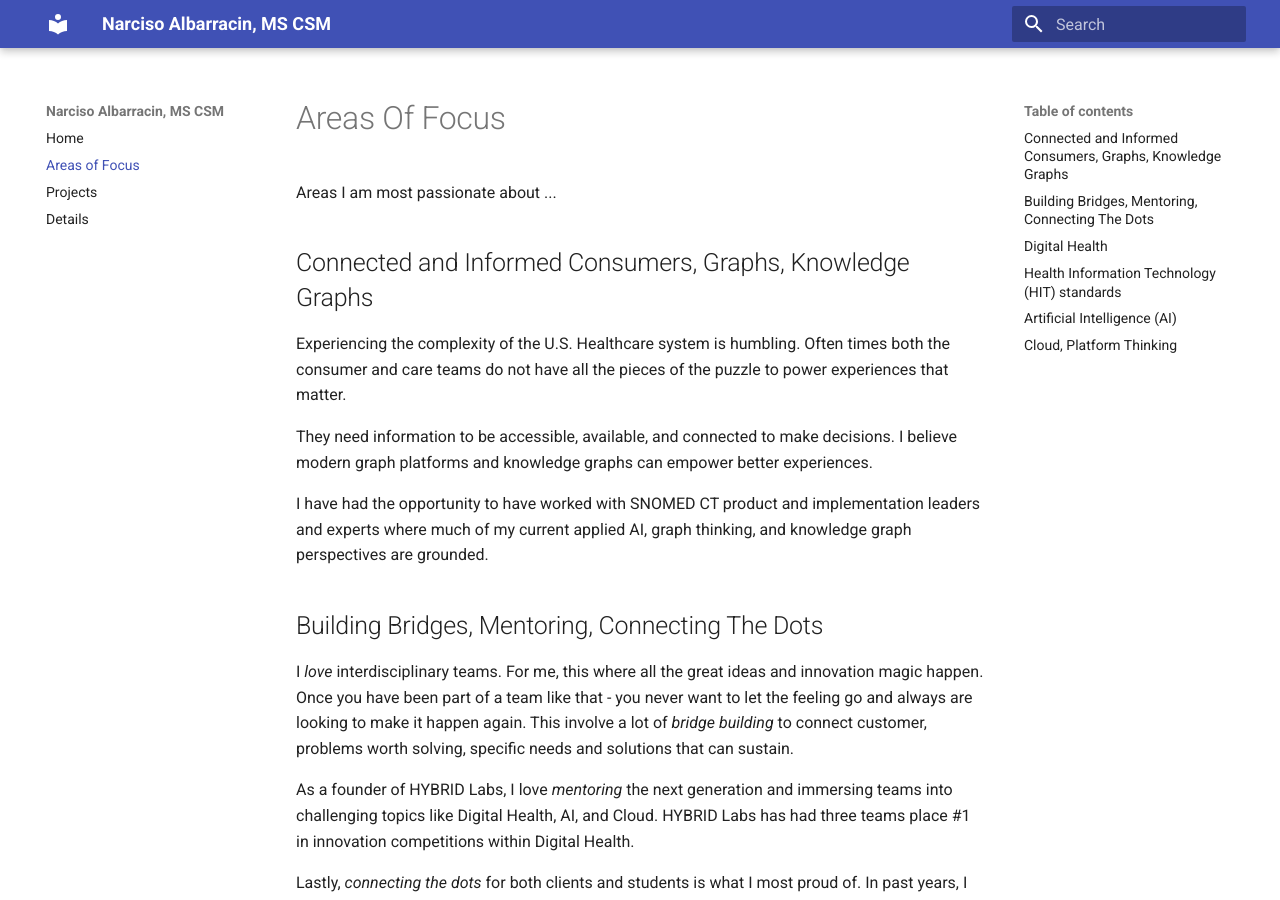
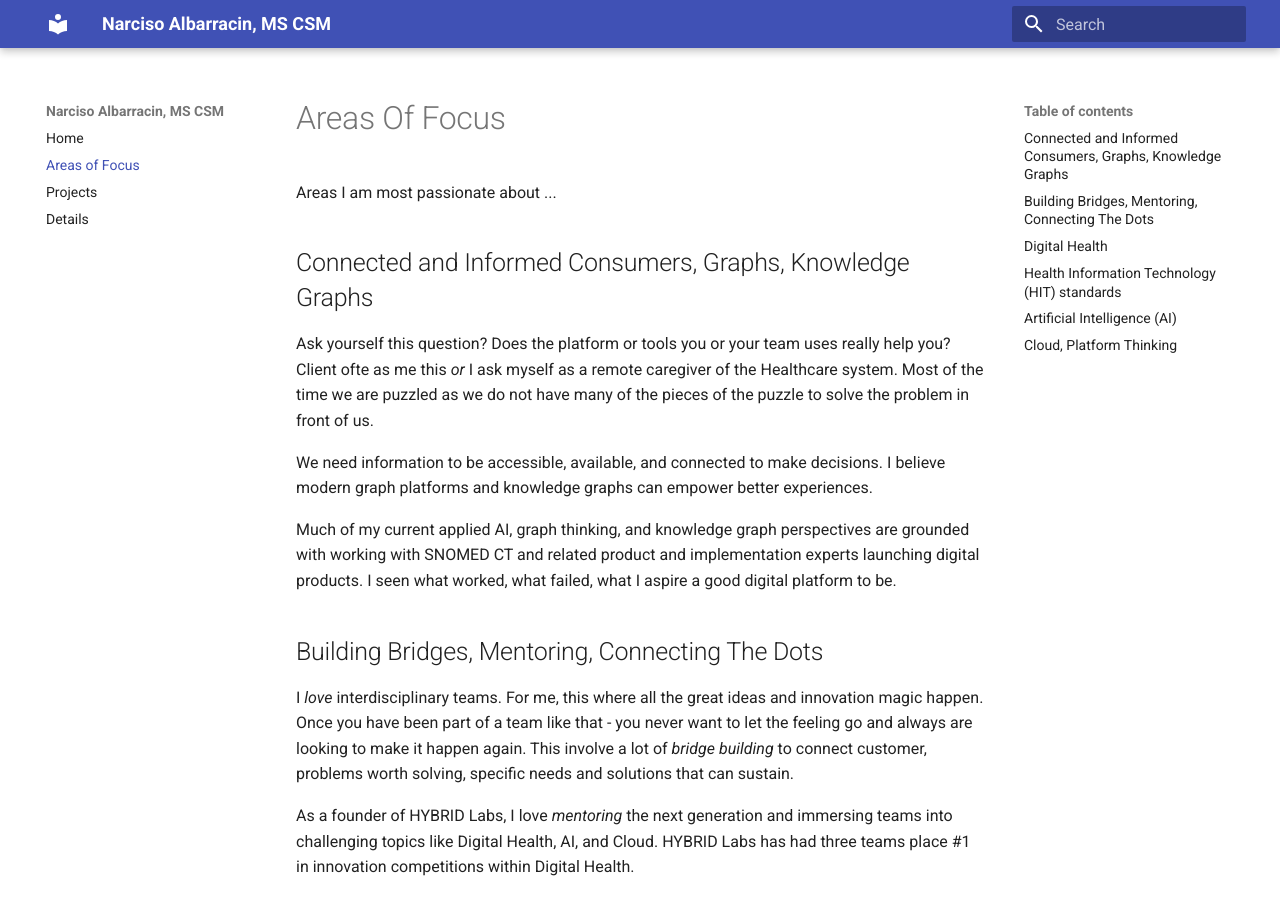
Before and after one commit to nalbarr/portfolio, an MkDocs documentation site: the page built from docs/areas.md, in a window 1280 px wide and 900 px high. Built offline with MkDocs 1.6.1 and Material for MkDocs 9.7.7, drawn with Linux system fonts in a browser that asks for light colours.

Commit message:
Update areas.md

```diff
--- a/docs/areas.md
+++ b/docs/areas.md
@@ -3,11 +3,11 @@
 Areas I am most passionate about ...
 
 ## Connected and Informed Consumers, Graphs, Knowledge Graphs
-Experiencing the complexity of the U.S. Healthcare system is humbling.  Often times both the consumer and care teams do not have all the pieces of the puzzle to power experiences that matter.
+Ask yourself this question?  Does the platform or tools you or your team uses really help you?  Client ofte as me this *or* I ask myself as a remote caregiver of the Healthcare system.  Most of the time we are puzzled as we do not have many of the pieces of the puzzle to solve the problem in front of us.
 
-They need information to be accessible, available, and connected to make decisions.  I believe modern graph platforms and knowledge graphs can empower better experiences.
+We need information to be accessible, available, and connected to make decisions.  I believe modern graph platforms and knowledge graphs can empower better experiences.
 
-I have had the opportunity to have worked with SNOMED CT product and implementation leaders and experts where much of my current applied AI, graph thinking, and knowledge graph perspectives are grounded.
+Much of my current applied AI, graph thinking, and knowledge graph perspectives are grounded with working with SNOMED CT  and related product and implementation experts launching digital products.  I seen what worked, what failed, what I aspire a good digital platform to be.
 
 ## Building Bridges, Mentoring, Connecting The Dots
 I *love* interdisciplinary teams.  For me, this where all the great ideas and innovation magic happen.  Once you have been part of a team like that - you never want to let the feeling go and always are looking to make it happen again.  This involve a lot of *bridge building* to connect customer, problems worth solving, specific needs and solutions that can sustain.
```
